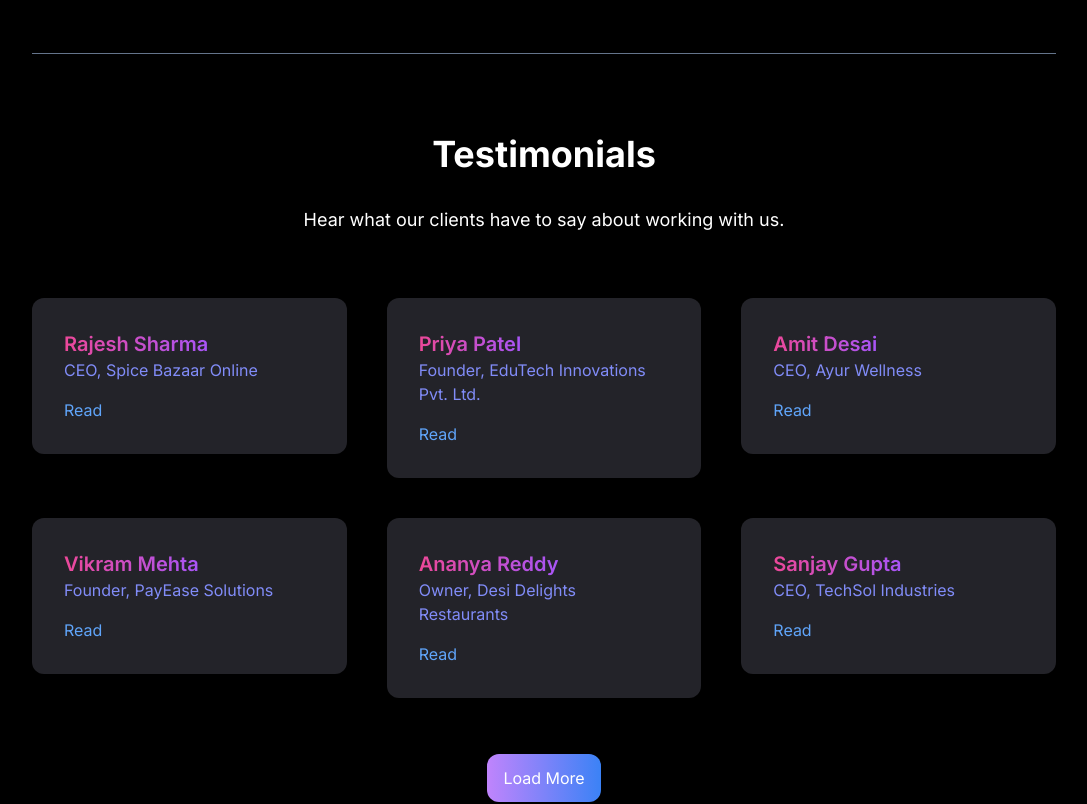
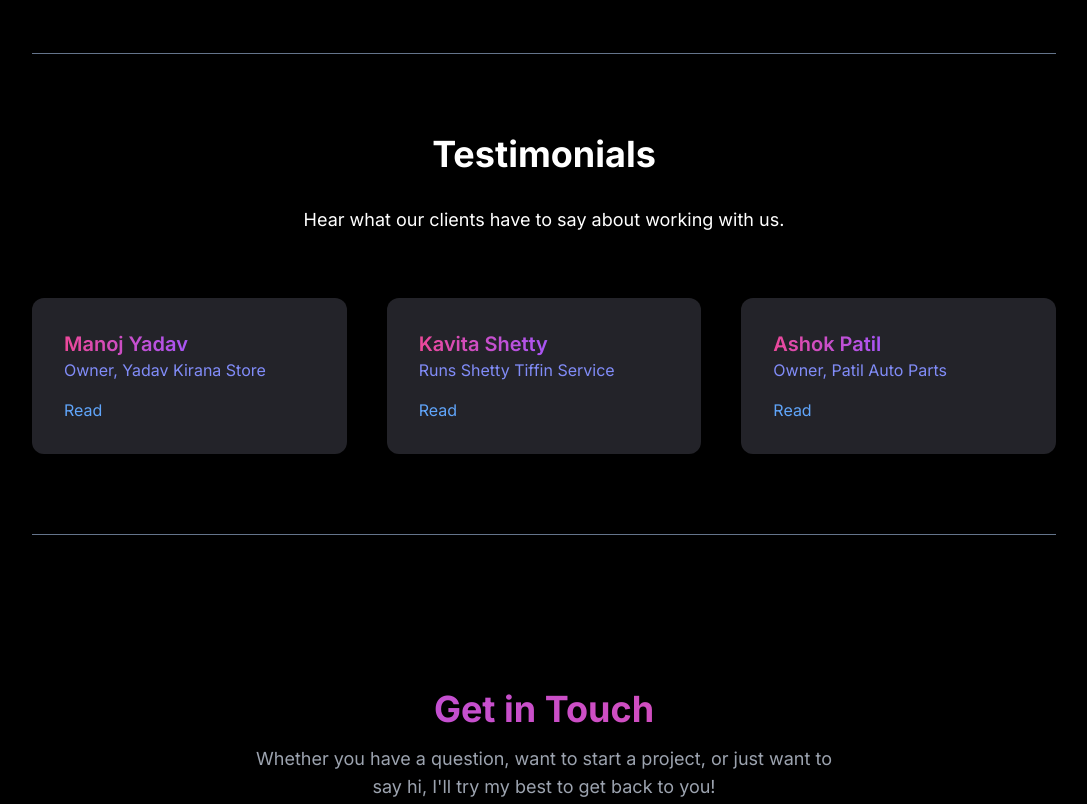
Before and after one commit to abhiSolankii/agency-portfolio, a Next.js app: page / in a window 1280 px wide. Shown: the part 2800-3604 px from the top of the page, without its empty margins (96-1183 px from the left). Built offline with nearby package versions, Linux system fonts and the light colour scheme.

Commit message:
Added the testimonials

```diff
--- a/src/components/Testimonials.jsx
+++ b/src/components/Testimonials.jsx
@@ -1,65 +1,7 @@
 "use client";
 import React, { useState } from "react";
 import ReactCardFlip from "react-card-flip";
-
-const testimonialsList = [
-  {
-    id: 1,
-    name: "Rajesh Sharma",
-    title: "CEO, Spice Bazaar Online",
-    testimonial:
-      "WebSol's e-commerce expertise boosted our orders by 200%. Their blend of local market insight and global tech is unmatched!",
-  },
-  {
-    id: 2,
-    name: "Priya Patel",
-    title: "Founder, EduTech Innovations Pvt. Ltd.",
-    testimonial:
-      "Our learning platform now serves 500+ schools thanks to WebSol's scalable, user-friendly design. They truly get the Indian ed-tech scene.",
-  },
-  {
-    id: 3,
-    name: "Amit Desai",
-    title: "CEO, Ayur Wellness",
-    testimonial:
-      "WebSol's SEO strategies increased our sales by 180%. They excel at promoting Ayurvedic products both locally and globally.",
-  },
-  {
-    id: 4,
-    name: "Vikram Mehta",
-    title: "Founder, PayEase Solutions",
-    testimonial:
-      "WebSol delivered a secure, RBI-compliant payment gateway that's boosted our fintech credibility significantly.",
-  },
-  {
-    id: 5,
-    name: "Ananya Reddy",
-    title: "Owner, Desi Delights Restaurants",
-    testimonial:
-      "Our online orders shot up 150% with WebSol's sleek website and efficient ordering system. They've revolutionized our digital presence!",
-  },
-  {
-    id: 6,
-    name: "Sanjay Gupta",
-    title: "CEO, TechSol Industries",
-    testimonial:
-      "WebSol's IoT-integrated platform has transformed our production monitoring. They're the perfect partner for our Industry 4.0 journey.",
-  },
-  {
-    id: 7,
-    name: "Meera Krishnan",
-    title: "Owner, Indic Arts Emporium",
-    testimonial:
-      "WebSol beautifully showcased our traditional art globally, increasing online sales by 250%. They truly bridged culture and technology.",
-  },
-  {
-    id: 8,
-    name: "Dr. Arjun Singh",
-    title: "Founder, HealthCare Connect",
-    testimonial:
-      "Patient engagement up 300% with WebSol's telemedicine platform. Their grasp of healthcare compliance and security is impressive.",
-  },
-];
+import { testimonialsList } from "../lib/data";
 
 const Testimonials = () => {
   const [isFlipped, setIsFlipped] = useState({});
@@ -76,7 +18,7 @@ const Testimonials = () => {
   };
 
   return (
-    <section className="bg-black text-white min-h-screen w-full">
+    <section className="bg-black text-white w-full">
       <div className="text-center">
         <h1 className="text-4xl font-bold mb-8">Testimonials</h1>
         <p className="mb-16 text-lg max-w-2xl mx-auto">
--- /dev/null
+++ b/src/lib/data.js
@@ -0,0 +1,23 @@
+export const testimonialsList = [
+    {
+        id: 1,
+        name: "Manoj Yadav",
+        title: "Owner, Yadav Kirana Store",
+        testimonial:
+            "I didn’t want a website—too much hassle—but my wholesaler said it’d help with bigger orders. WebSol made something simple, and now I’m getting calls from nearby shops for rice and dal. It’s maybe 10-15 extra sacks a month. Cost me a bit, but it’s fine, I suppose."
+    },
+    {
+        id: 2,
+        name: "Kavita Shetty",
+        title: "Runs Shetty Tiffin Service",
+        testimonial:
+            "My son kept saying, ‘Ma, go online,’ so I tried WebSol. They put my tiffin menu on a page—nothing fancy. Now some office people order daily, maybe 5-10 more tiffins than before. I still don’t get how it works, but they didn’t charge me crazy money."
+    },
+    {
+        id: 3,
+        name: "Ashok Patil",
+        title: "Owner, Patil Auto Parts",
+        testimonial:
+            "A customer told me I’d sell more spare parts with a website, so I got WebSol to do it. It’s basic—just lists what I’ve got. Some mechanics from the next town started messaging me on WhatsApp after seeing it. Business is up a little, not huge, but enough to keep it."
+    }
+];
```
